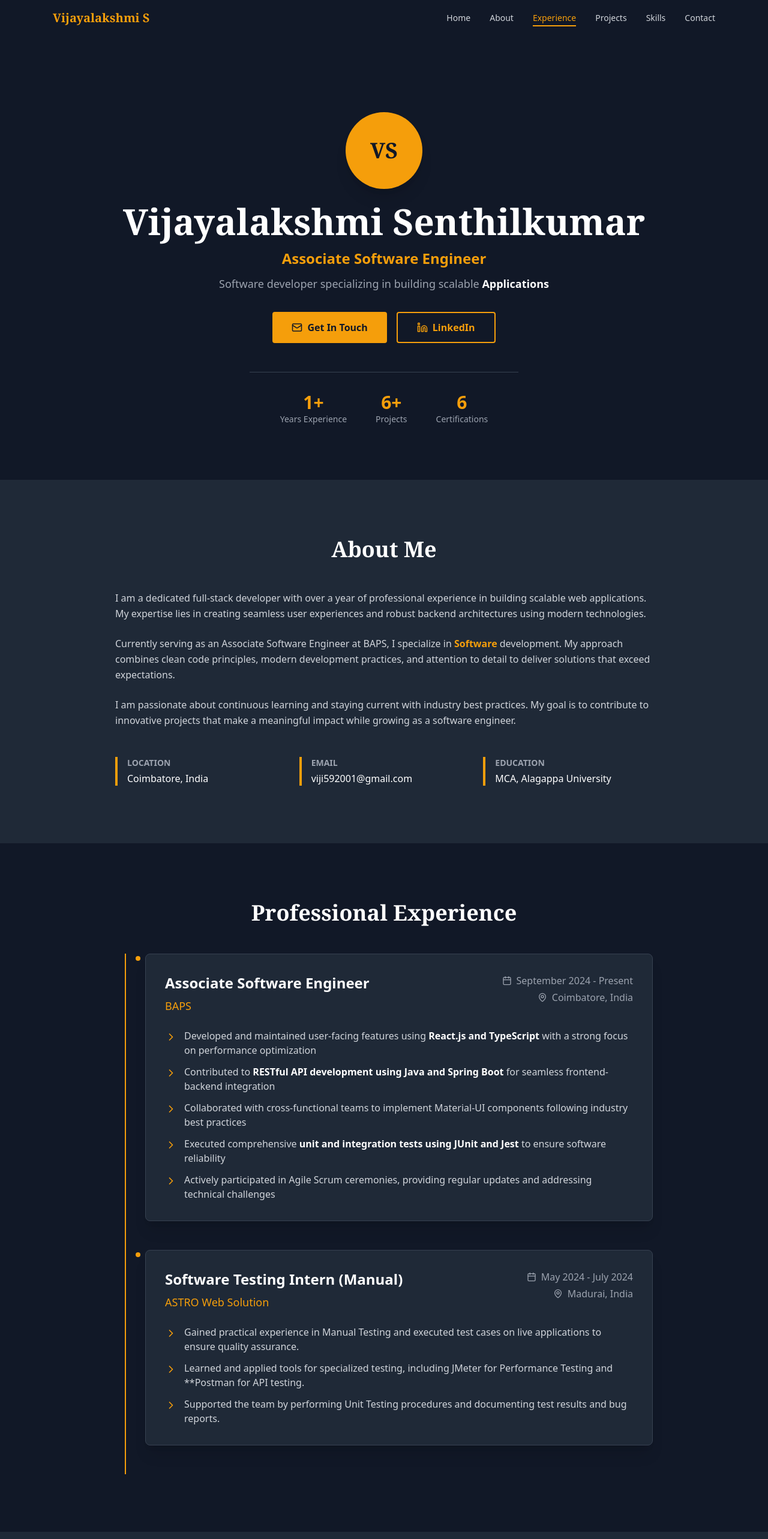
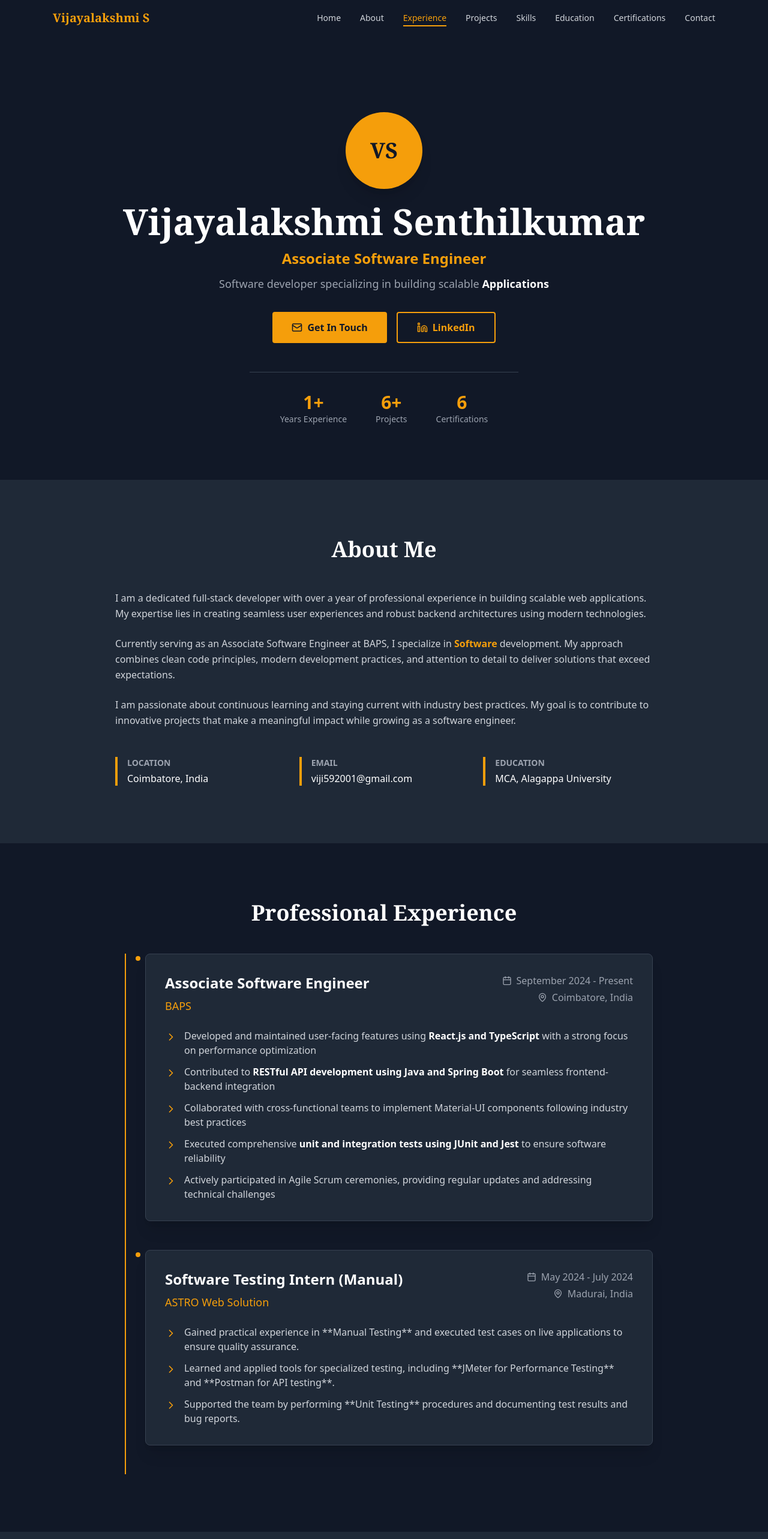
Before and after one commit to VijayaLakshmiSenthilkumar22/portfolio, a React (Create React App) app: page / in a window 1280 px wide. Shown: the top 2566 px of the page at 60% size. Built offline with nearby package versions, Linux system fonts and the light colour scheme.

Commit message:
Update portfolio

```diff
--- a/src/Components/Portfolio.js
+++ b/src/Components/Portfolio.js
@@ -1,10 +1,13 @@
 import React, { useState, useEffect } from 'react';
-import { Mail, Linkedin, ExternalLink, GraduationCap, Award, Calendar, MapPin,ChevronRight } from 'lucide-react';
+import { Mail, Linkedin, ExternalLink, GraduationCap, Award, Calendar, MapPin, ChevronRight, Menu, X } from 'lucide-react';
 
 export default function ProfessionalPortfolio() {
+  // --- State Variables ---
   const [activeSection, setActiveSection] = useState('home');
   const [isScrolled, setIsScrolled] = useState(false);
+  const [isMenuOpen, setIsMenuOpen] = useState(false); // New state for mobile menu
 
+  // --- Data Definitions (Unchanged) ---
   const projects = [
     {
       title: 'TaskFlow – Team Task & Workflow Management System',
@@ -59,47 +62,16 @@ export default function ProfessionalPortfolio() {
   };
 
   const certifications = [
-   {
-      name: 'Oracle Database SQL Certified Associate',
-      org: 'Oracle',
-      date: 'July 2023',
-      link: '#'
-    }, {
-      name: 'Schema Design Optimization',
-      org: 'MongoDB',
-      date: 'November 2025',
-      credentialId: 'MDB7m73i11el8',
-      link: '#'
-    },
-    {
-      name: 'Relational to Document Model',
-      org: 'MongoDB',
-      date: 'November 2025',
-      link: '#'
-    },
-    {
-      name: 'HTML CSS',
-      org: 'Open Weaver',
-      date: 'July 2023',
-      link: '#'
-    },
-
-    {
-      name: 'Academic Process Mining Fundamental',
-      org: 'Celonis',
-      date: 'July 2023',
-      link: '#'
-    },
-    {
-      name: 'JMeter - Performance Testing',
-      org: 'SimpliLearn',
-      date: 'July 2025',
-      link: '#'
-    }
+    { name: 'Oracle Database SQL Certified Associate', org: 'Oracle', date: 'July 2023', link: '#' },
+    { name: 'Schema Design Optimization', org: 'MongoDB', date: 'November 2025', credentialId: 'MDB7m73i11el8', link: '#' },
+    { name: 'Relational to Document Model', org: 'MongoDB', date: 'November 2025', link: '#' },
+    { name: 'HTML CSS', org: 'Open Weaver', date: 'July 2023', link: '#' },
+    { name: 'Academic Process Mining Fundamental', org: 'Celonis', date: 'July 2023', link: '#' },
+    { name: 'JMeter - Performance Testing', org: 'SimpliLearn', date: 'July 2025', link: '#' }
   ];
   // --- End Data Definitions ---
 
-  // --- Effect and Handlers (Unchanged logic) ---
+  // --- Effect and Handlers ---
   useEffect(() => {
     const handleScroll = () => {
       setIsScrolled(window.scrollY > 50);
@@ -128,7 +100,13 @@ export default function ProfessionalPortfolio() {
       const elementPosition = element.getBoundingClientRect().top;
       const offsetPosition = elementPosition + window.pageYOffset - offset;
       window.scrollTo({ top: offsetPosition, behavior: 'smooth' });
+      // Close menu after clicking on mobile
+      setIsMenuOpen(false);
     }
+  };
+
+  const toggleMenu = () => {
+    setIsMenuOpen(!isMenuOpen);
   };
   // --- End Effect and Handlers ---
 
@@ -136,15 +114,18 @@ export default function ProfessionalPortfolio() {
   return (
     <div className="bg-gray-900 text-white min-h-screen font-sans">
 
-      {/* Navigation (Omitted for brevity) */}
+      {/* 🚀 Navigation - Updated for Mobile 🚀 */}
       <nav className={`fixed top-0 w-full z-50 transition-all duration-300 ${isScrolled ? 'bg-gray-900/95 backdrop-blur-sm shadow-xl' : 'bg-transparent'}`}>
         <div className="max-w-6xl mx-auto px-6 py-4">
           <div className="flex justify-between items-center">
+            {/* Logo/Name */}
             <div className="text-xl font-serif font-bold text-amber-500">
               Vijayalakshmi S
             </div>
+
+            {/* Desktop Menu */}
             <div className="hidden md:flex gap-8">
-              {['Home', 'About', 'Experience', 'Projects', 'Skills', 'Contact'].map((item) => (
+              {['Home', 'About', 'Experience', 'Projects', 'Skills', 'Education', 'Certifications', 'Contact'].map((item) => (
                 <button
                   key={item}
                   onClick={() => scrollToSection(item.toLowerCase())}
@@ -159,11 +140,55 @@ export default function ProfessionalPortfolio() {
                 </button>
               ))}
             </div>
+
+            {/* Mobile Menu Button */}
+            <button
+              className="md:hidden text-gray-300 hover:text-amber-500 transition-colors"
+              onClick={toggleMenu}
+              aria-label="Toggle navigation menu"
+            >
+              <Menu size={24} />
+            </button>
+
           </div>
         </div>
       </nav>
 
-      {/* Hero Section (Omitted for brevity) */}
+      {/* 🚀 Mobile Slide-Out Menu 🚀 */}
+      <div
+        className={`fixed top-0 left-0 w-full h-full z-40 bg-gray-900 transition-transform duration-300 ease-in-out md:hidden ${
+          isMenuOpen ? 'translate-x-0' : 'translate-x-full'
+        }`}
+      >
+        <div className="flex justify-end p-6">
+          <button
+            onClick={toggleMenu}
+            className="text-gray-300 hover:text-amber-500"
+            aria-label="Close navigation menu"
+          >
+            <X size={28} />
+          </button>
+        </div>
+        <div className="flex flex-col items-center gap-6 pt-10">
+          {['Home', 'About', 'Experience', 'Projects', 'Skills', 'Education', 'Certifications', 'Contact'].map((item) => (
+            <button
+              key={item}
+              onClick={() => scrollToSection(item.toLowerCase())}
+              className={`text-2xl font-bold transition-colors ${
+                activeSection === item.toLowerCase() ? 'text-amber-500' : 'text-gray-300 hover:text-amber-500'
+              }`}
+            >
+              {item}
+            </button>
+          ))}
+        </div>
+      </div>
+      {/* End Mobile Menu */}
+
+
+      {/* Main Content Sections (Unchanged) */}
+
+      {/* Hero Section */}
       <section id="home" className="min-h-screen flex items-center justify-center px-6 bg-gray-900">
         <div className="max-w-4xl mx-auto text-center pt-24">
           <div className="mb-6">
@@ -220,7 +245,7 @@ export default function ProfessionalPortfolio() {
         </div>
       </section>
 
-      {/* About Section (Omitted for brevity) */}
+      {/* About Section */}
       <section id="about" className="py-24 px-6 bg-gray-800">
         <div className="max-w-4xl mx-auto">
           <h2 className="text-4xl font-serif font-bold mb-12 text-center text-white">
@@ -256,7 +281,7 @@ export default function ProfessionalPortfolio() {
         </div>
       </section>
 
-      {/* Experience Section (Omitted for brevity) */}
+      {/* Experience Section */}
       <section id="experience" className="py-24 px-6 bg-gray-900">
         <div className="max-w-4xl mx-auto">
           <h2 className="text-4xl font-serif font-bold mb-12 text-center text-white">
@@ -337,15 +362,15 @@ export default function ProfessionalPortfolio() {
                 <div className="space-y-3 mt-6">
                   <div className="flex items-start gap-3">
                     <ChevronRight size={20} className="text-amber-500 mt-1 flex-shrink-0" />
-                    <p className="text-gray-300">Gained practical experience in Manual Testing and executed test cases on live applications to ensure quality assurance.</p>
+                    <p className="text-gray-300">Gained practical experience in **Manual Testing** and executed test cases on live applications to ensure quality assurance.</p>
                   </div>
                   <div className="flex items-start gap-3">
                     <ChevronRight size={20} className="text-amber-500 mt-1 flex-shrink-0" />
-                    <p className="text-gray-300">Learned and applied tools for specialized testing, including JMeter for Performance Testing and **Postman for API testing.</p>
+                    <p className="text-gray-300">Learned and applied tools for specialized testing, including **JMeter for Performance Testing** and **Postman for API testing**.</p>
                   </div>
                   <div className="flex items-start gap-3">
                     <ChevronRight size={20} className="text-amber-500 mt-1 flex-shrink-0" />
-                    <p className="text-gray-300">Supported the team by performing Unit Testing procedures and documenting test results and bug reports.</p>
+                    <p className="text-gray-300">Supported the team by performing **Unit Testing** procedures and documenting test results and bug reports.</p>
                   </div>
                 </div>
               </div>
@@ -355,7 +380,7 @@ export default function ProfessionalPortfolio() {
         </div>
       </section>
 
-      {/* Projects Section - UPDATED WITH REDUCED CONTENT */}
+      {/* Projects Section */}
       <section id="projects" className="py-24 px-6 bg-gray-800">
         <div className="max-w-6xl mx-auto">
           <h2 className="text-4xl font-serif font-bold mb-12 text-center text-white">
@@ -374,7 +399,9 @@ export default function ProfessionalPortfolio() {
                   <h3 className="text-xl font-bold text-white">
                     {project.title}
                   </h3>
-                  <ExternalLink className="text-amber-500 hover:text-white transition-colors flex-shrink-0" size={20} />
+                  <a href={project.link} target="_blank" rel="noopener noreferrer" aria-label={`View project ${project.title}`}>
+                    <ExternalLink className="text-amber-500 hover:text-white transition-colors flex-shrink-0" size={20} />
+                  </a>
                 </div>
 
                 {/* Description (Flex-grow allows this content to expand and fill available space) */}
@@ -407,7 +434,7 @@ export default function ProfessionalPortfolio() {
         </div>
       </section>
 
-      {/* Skills Section (Omitted for brevity) */}
+      {/* Skills Section */}
       <section id="skills" className="py-24 px-6 bg-gray-900">
         <div className="max-w-5xl mx-auto">
           <h2 className="text-4xl font-serif font-bold mb-12 text-center text-white">
@@ -434,7 +461,7 @@ export default function ProfessionalPortfolio() {
         </div>
       </section>
 
-      {/* Education Section (Omitted for brevity) */}
+      {/* Education Section */}
       <section id="education" className="py-24 px-6 bg-gray-800">
         <div className="max-w-4xl mx-auto">
           <h2 className="text-4xl font-serif font-bold mb-12 text-center text-white">
@@ -468,7 +495,7 @@ export default function ProfessionalPortfolio() {
         </div>
       </section>
 
-      {/* Certifications Section (Omitted for brevity) */}
+      {/* Certifications Section */}
       <section id="certifications" className="py-24 px-6 bg-gray-900">
         <div className="max-w-4xl mx-auto">
           <h2 className="text-4xl font-serif font-bold mb-12 text-center text-white">
@@ -499,7 +526,7 @@ export default function ProfessionalPortfolio() {
         </div>
       </section>
 
-      {/* Contact Section (Omitted for brevity) */}
+      {/* Contact Section */}
       <section id="contact" className="py-24 px-6 bg-gray-800">
         <div className="max-w-4xl mx-auto text-center">
           <h2 className="text-4xl font-serif font-bold mb-6 text-white">
@@ -530,7 +557,7 @@ export default function ProfessionalPortfolio() {
         </div>
       </section>
 
-      {/* Footer (Omitted for brevity) */}
+      {/* Footer */}
       <footer className="py-8 px-6 border-t border-gray-700 bg-gray-900">
         <div className="max-w-4xl mx-auto text-center">
           <p className="text-gray-400 mb-2">© 2024 Vijayalakshmi Senthilkumar. All rights reserved.</p>
```
